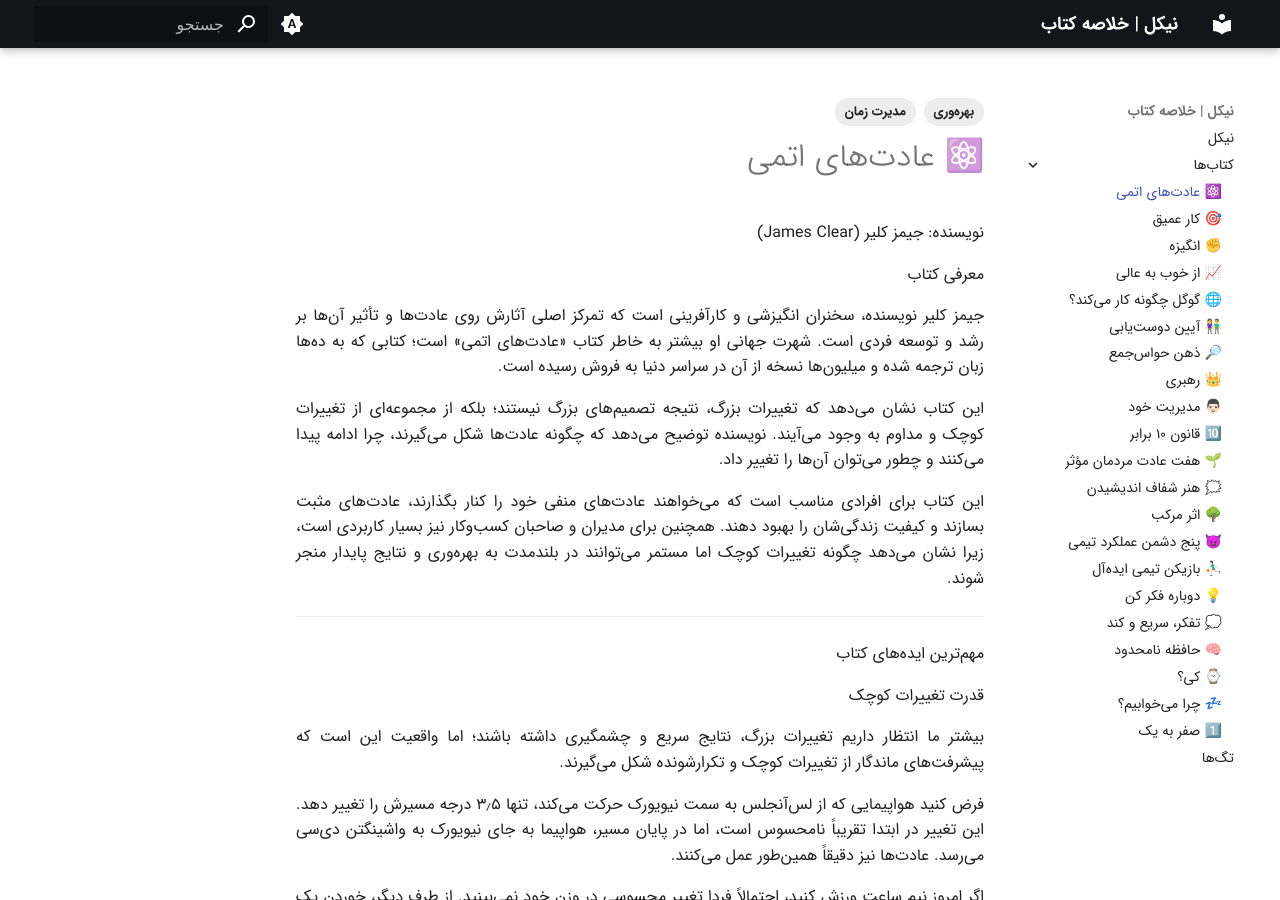
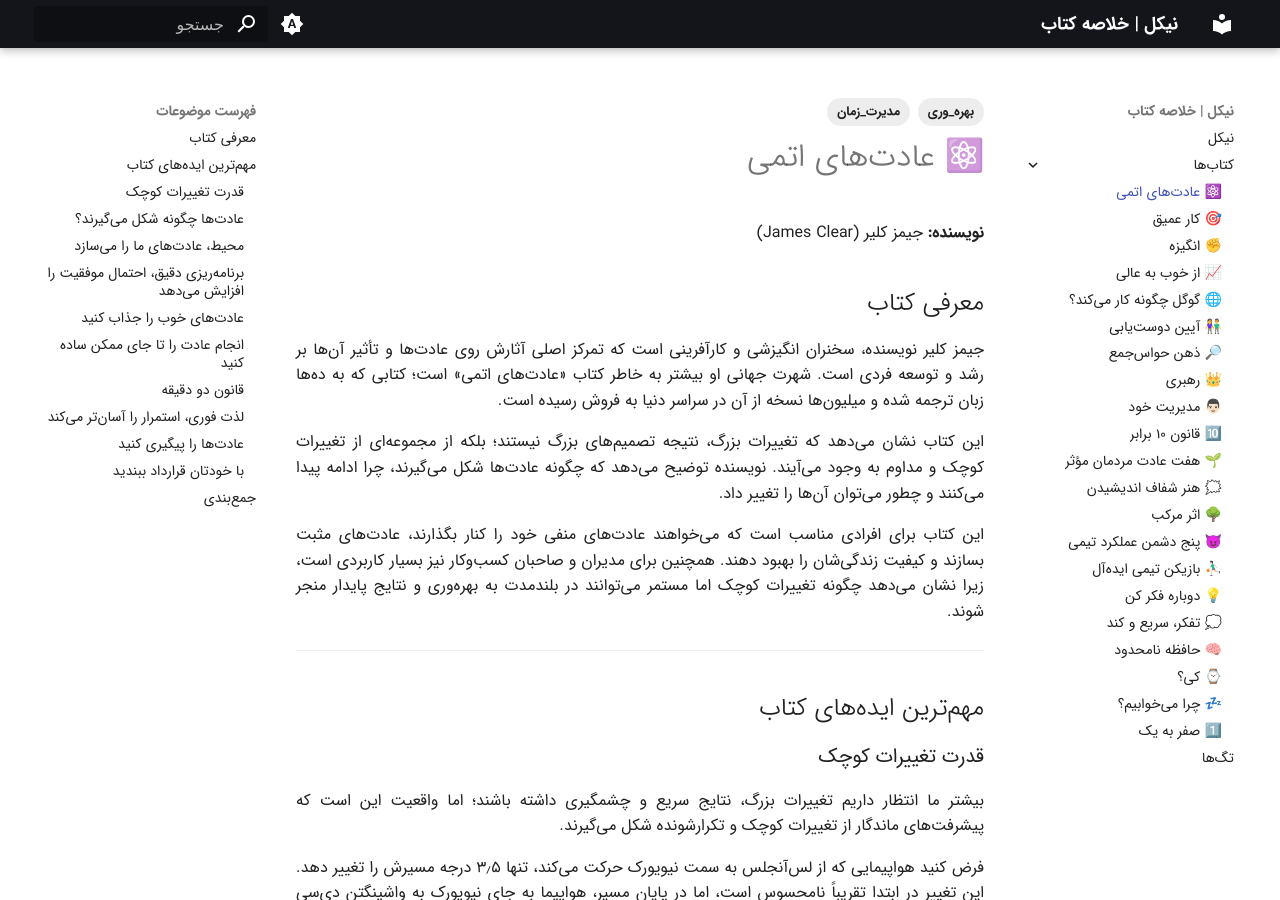
Before and after one commit to sajadafaghiy/nickel, an MkDocs documentation site: the page built from docs/books/atomic-habits.md, in a window 1280 px wide and 900 px high. Built offline with MkDocs 1.6.1 and Material for MkDocs 9.7.7, drawn with Linux system fonts in a browser that asks for light colours.

Commit message:
atomic-habits

```diff
--- a/docs/books/atomic-habits.md
+++ b/docs/books/atomic-habits.md
@@ -20,9 +20,9 @@ tags:
 
 ---
 
-مهم‌ترین ایده‌های کتاب
+## مهم‌ترین ایده‌های کتاب
 
-قدرت تغییرات کوچک
+### قدرت تغییرات کوچک
 
 بیشتر ما انتظار داریم تغییرات بزرگ، نتایج سریع و چشمگیری داشته باشند؛ اما واقعیت این است که پیشرفت‌های ماندگار از تغییرات کوچک و تکرارشونده شکل می‌گیرند.
 
@@ -32,7 +32,7 @@ tags:
 
 به همین دلیل، هنگام ساختن یک عادت جدید نباید روی نتیجه فوری تمرکز کنید؛ بلکه باید به مسیری که هر روز طی می‌کنید پایبند بمانید. موفقیت حاصل صبر و استمرار است، نه تغییرات ناگهانی.
 
-عادت‌ها چگونه شکل می‌گیرند؟
+### عادت‌ها چگونه شکل می‌گیرند؟
 
 عادت‌ها نتیجه یادگیری مغز از طریق آزمون و خطا هستند. مغز پس از چند بار تکرار یک رفتار، آن را به واکنشی خودکار تبدیل می‌کند تا انرژی کمتری مصرف شود.
 
@@ -43,13 +43,17 @@ tags:
 به گفته نویسنده، هر عادت از چهار مرحله تشکیل می‌شود:
 
 - نشانه
+
 - اشتیاق
+
 - پاسخ
+
 - پاداش
+
 
 برای مثال، وقتی وارد اتاق تاریکی می‌شوید، تاریکی نشانه است. اشتیاق شما دیدن محیط است، پاسخ روشن کردن چراغ و پاداش، دیدن اطراف و احساس آرامش خواهد بود.
 
-محیط، عادت‌های ما را می‌سازد
+### محیط، عادت‌های ما را می‌سازد
 
 بخش بزرگی از رفتارهای روزانه ما در پاسخ به نشانه‌های محیطی شکل می‌گیرد. صدای اعلان تلفن همراه، دیدن کتاب روی میز یا وجود خوراکی روی پیشخوان، همگی می‌توانند رفتار خاصی را در ما فعال کنند.
 
@@ -59,7 +63,7 @@ tags:
 
 اگر می‌خواهید بیشتر کتاب بخوانید، کتاب را جایی قرار دهید که همیشه جلوی چشمتان باشد. اگر می‌خواهید کمتر از تلفن همراه استفاده کنید، آن را دور از دسترس بگذارید. گاهی تنها یک تغییر کوچک در محیط می‌تواند رفتارهای بزرگی را تغییر دهد.
 
-برنامه‌ریزی دقیق، احتمال موفقیت را افزایش می‌دهد
+### برنامه‌ریزی دقیق، احتمال موفقیت را افزایش می‌دهد
 
 هدف‌های مبهم معمولاً به نتیجه نمی‌رسند. اگر فقط بگویید «می‌خواهم بیشتر کتاب بخوانم»، احتمال زیادی وجود دارد که این تصمیم فراموش شود.
 
@@ -69,7 +73,7 @@ tags:
 
 هرچه برنامه مشخص‌تر باشد، احتمال انجام آن بیشتر خواهد شد.
 
-عادت‌های خوب را جذاب کنید
+### عادت‌های خوب را جذاب کنید
 
 دوپامین نقش مهمی در ایجاد انگیزه و اشتیاق دارد. حتی فکر کردن به یک اتفاق لذت‌بخش هم باعث ترشح این ماده در مغز می‌شود.
 
@@ -81,7 +85,7 @@ tags:
 
 شما هم می‌توانید بعد از انجام یک کار مهم، به خودتان اجازه انجام فعالیت مورد علاقه‌تان را بدهید.
 
-انجام عادت را تا جای ممکن ساده کنید
+### انجام عادت را تا جای ممکن ساده کنید
 
 انسان‌ها معمولاً کارهای آسان را بیشتر از کارهای سخت انجام می‌دهند. بنابراین اگر می‌خواهید عادتی پایدار بسازید، باید موانع انجام آن را کاهش دهید.
 
@@ -89,7 +93,7 @@ tags:
 
 همین اصل برای ترک عادت‌های بد نیز کاربرد دارد. اگر می‌خواهید کمتر در شبکه‌های اجتماعی وقت بگذرانید، تلفن همراه خود را داخل کشو یا جایی دور از دسترس قرار دهید تا استفاده از آن سخت‌تر شود.
 
-قانون دو دقیقه
+### قانون دو دقیقه
 
 یکی از مؤثرترین راه‌های ساخت عادت، شروع کردن با کوچک‌ترین نسخه ممکن آن است.
 
@@ -97,7 +101,7 @@ tags:
 
 هدف این قانون، کامل انجام دادن کار نیست؛ بلکه ایجاد عادت شروع کردن است.
 
-لذت فوری، استمرار را آسان‌تر می‌کند
+### لذت فوری، استمرار را آسان‌تر می‌کند
 
 یکی از دلایل سخت بودن عادت‌های خوب این است که نتیجه آن‌ها معمولاً دیر دیده می‌شود؛ در حالی که عادت‌های بد اغلب پاداش فوری دارند.
 
@@ -107,7 +111,7 @@ tags:
 
 نویسنده از زوجی مثال می‌زند که تصمیم گرفتند کمتر بیرون غذا بخورند. آن‌ها هر بار که در خانه غذا می‌خوردند، ۵۰ دلار به حساب پس‌انداز سفر اروپا واریز می‌کردند. دیدن افزایش موجودی حساب، انگیزه‌ای فوری برای ادامه این عادت ایجاد می‌کرد.
 
-عادت‌ها را پیگیری کنید
+### عادت‌ها را پیگیری کنید
 
 ثبت کردن پیشرفت، یکی از بهترین روش‌های حفظ انگیزه است.
 
@@ -115,7 +119,7 @@ tags:
 
 شما هم می‌توانید از یک تقویم یا دفترچه ساده استفاده کنید و هر روزی را که به عادت مورد نظرتان پایبند بوده‌اید، علامت بزنید. همین روند ساده، انگیزه ادامه مسیر را افزایش می‌دهد.
 
-با خودتان قرارداد ببندید
+### با خودتان قرارداد ببندید
 
 گاهی دانستن اینکه دیگران رفتار ما را زیر نظر دارند، باعث می‌شود مسئولیت‌پذیرتر باشیم.
 
@@ -127,7 +131,7 @@ tags:
 
 ---
 
-جمع‌بندی
+## جمع‌بندی
 
 پیام اصلی این کتاب ساده اما بسیار کاربردی است: موفقیت حاصل تغییرات بزرگ و ناگهانی نیست، بلکه نتیجه عادت‌های کوچکی است که هر روز تکرار می‌شوند. اگر بتوانید هر روز فقط کمی بهتر از دیروز باشید، در بلندمدت به نتایجی می‌رسید که شاید امروز غیرممکن به نظر برسند.
 
```
Also changed, not shown: other parts of docs/books/atomic-habits.md (+4 -4 lines).
